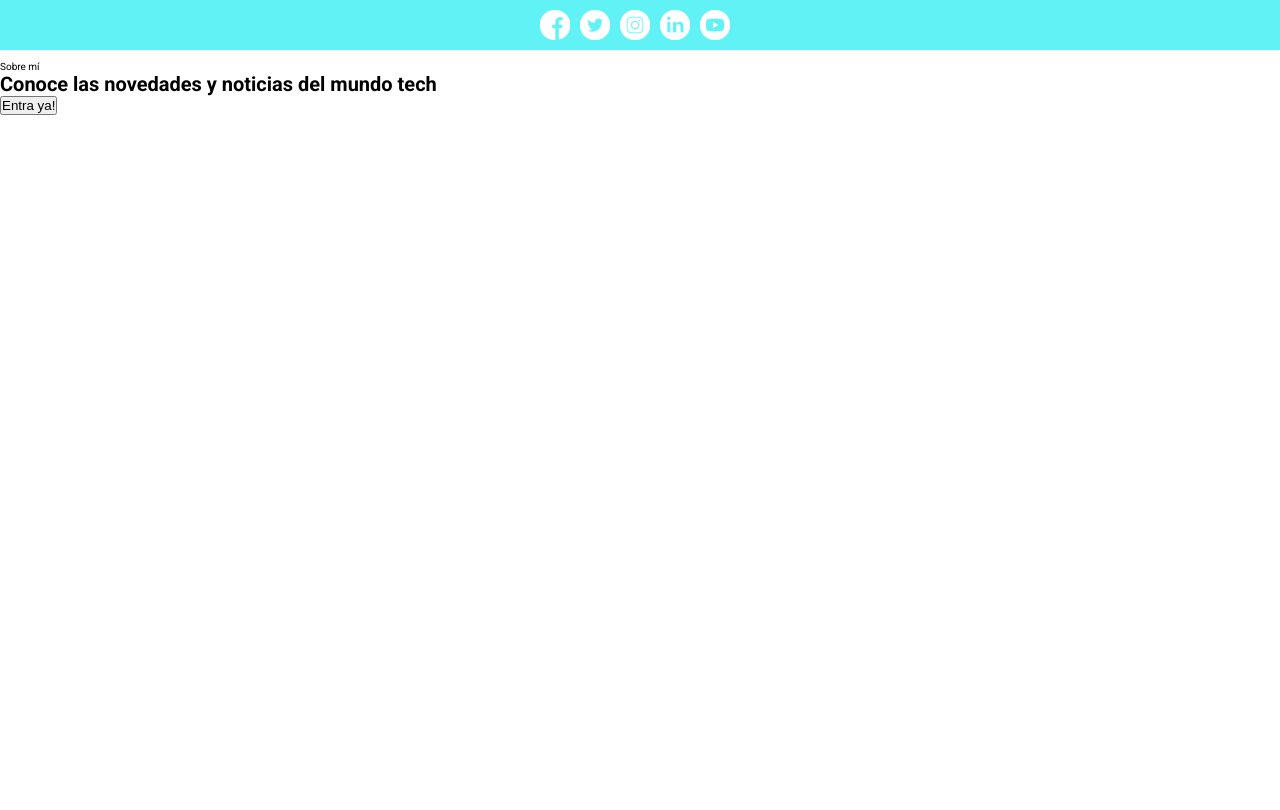
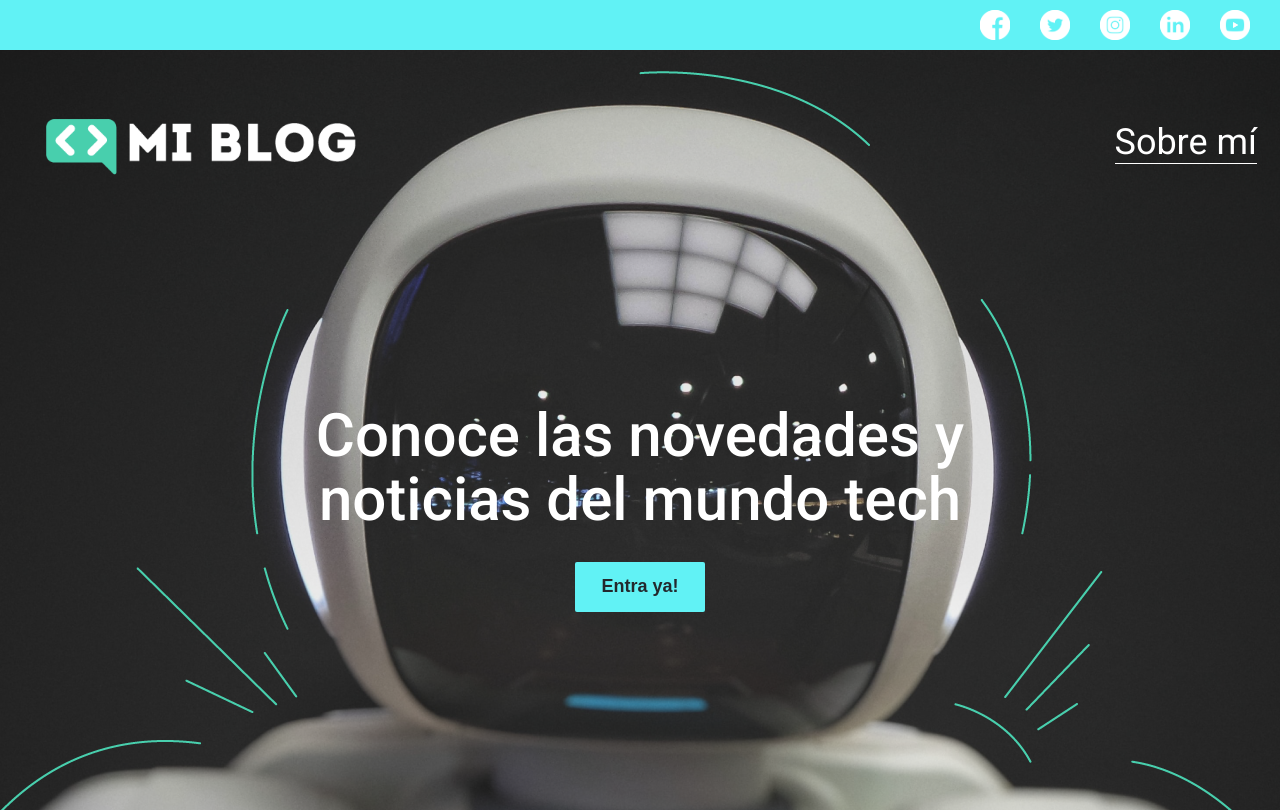
Before and after one commit to CesarIvan25479/blogPersonal, a plain HTML site: page index.html in a window 1280 px wide. Drawn offline with Linux system fonts and the light colour scheme.

Commit message:
maquetado y diseños del index

```diff
--- a/css/index.css
+++ b/css/index.css
@@ -18,6 +18,94 @@ header{
 header img{
     width: 30px;
     height: 30px;
-    margin-right: 10px;
+    margin-right: 30px;
     filter: opacity(1) drop-shadow(0 0 0 white);
 }
+main{
+    background-image: url('../assets/image/Cover.png');
+    object-fit: cover;
+    background-repeat: no-repeat;
+    width: 100%;
+    height: 95vh;
+    background-position-x:center;
+    background-position-y:center;
+    display: flex;
+    flex-direction: column;
+}
+.main-head{
+    display: flex;
+    flex-direction: row;
+    justify-content: space-between;
+    align-items: center;
+    margin-top: 30px;
+}
+.main-head img{
+    width: 200px;
+}
+.main-head a{
+    color: white;
+    font-size: 1.8rem;
+    font-weight: 400;
+    margin-right: 23px;
+    text-decoration: none;
+    border-bottom: 1.5px solid;
+}
+.main-body{
+    width: 100%;
+    height: 100vh;
+    display: flex;
+    justify-content: center;
+    align-items: center;
+    flex-direction: column;
+}
+.main-body h1{
+    color: white;
+    text-align: center;
+    font-size: 3.8rem;
+    font-weight: 500;
+    line-height: 4.4rem;
+    margin-bottom: 30px;
+}
+.main-body button{
+    border-radius: 2px;
+    height: 50px;
+    width: 130px;
+    padding: 10px;
+    color: #23282d;
+    border: none;
+    font-size: 1.8rem;
+    font-weight: bold;
+    background-color: #61f2f5;
+}
+@media (min-width:600px) {
+    header{
+        justify-content: flex-end;
+    }
+    .main-head img{
+        width: 300px;
+    }
+    .main-head a{
+        font-size: 2.7rem;
+    }
+    .main-body h1{
+        font-size: 3.5rem;
+        line-height: 4.4rem;
+        max-width: 500px;
+    }
+}
+@media (min-width:900px) {
+    header{
+        justify-content: flex-end;
+    }
+    .main-head img{
+        width: 400px;
+    }
+    .main-head a{
+        font-size: 3.6rem;
+    }
+    .main-body h1{
+        font-size: 6rem;
+        line-height: 6.4rem;
+        max-width: 800px;
+    }
+}
--- a/index.html
+++ b/index.html
@@ -20,8 +20,8 @@
     </header>
     <main>
         <section class="main-head">
-            <img src="" alt="">
-            <p>Sobre mí</p>
+            <img src="./assets/image/Logo-blanco.png" alt="">
+            <a href="#">Sobre mí</a>
         </section>
         <div class="main-body">
             <h1>Conoce las novedades y noticias del mundo tech</h1>
```
Also changed, not shown: assets/image/Cover.png (added), assets/image/Logo-blanco.png (added), assets/image/corinne-kutz-tMI2_-r5Nfo-unsplash.jpg (added), assets/image/franck-v-JjGXjESMxOY-unsplash.jpg (added), assets/image/glenn-carstens-peters-npxXWgQ33ZQ-unsplash.jpg (added), 11 other files.
